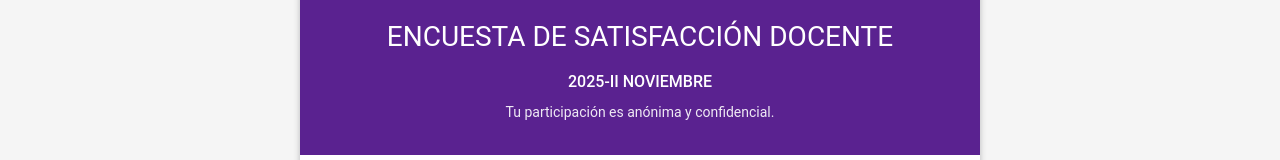
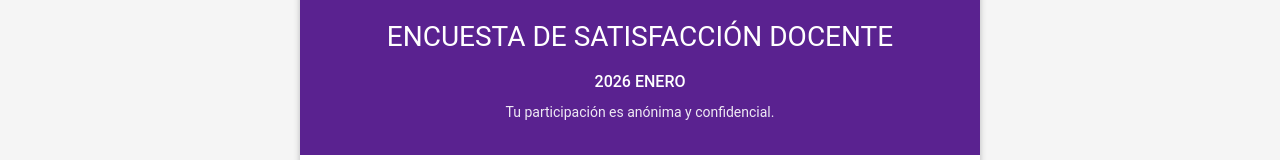
Before and after one commit to usscentroinformatica/encuesta-estudiantes, a React (Vite) app: page / in a window 1280 px wide. Shown: the part 191-351 px from the top of the page. Built offline with nearby package versions, Linux system fonts and the light colour scheme.

Commit message:
Update date from '2025-II NOVIEMBRE' to '2026 ENERO'

```diff
--- a/src/pages/Login.tsx
+++ b/src/pages/Login.tsx
@@ -109,7 +109,7 @@ export default function Login() {
               fontSize: '16px',
               fontWeight: '500'
             }}>
-              2025-II NOVIEMBRE
+              2026 ENERO
             </div>
             <div style={{
               marginTop: '8px',
```
